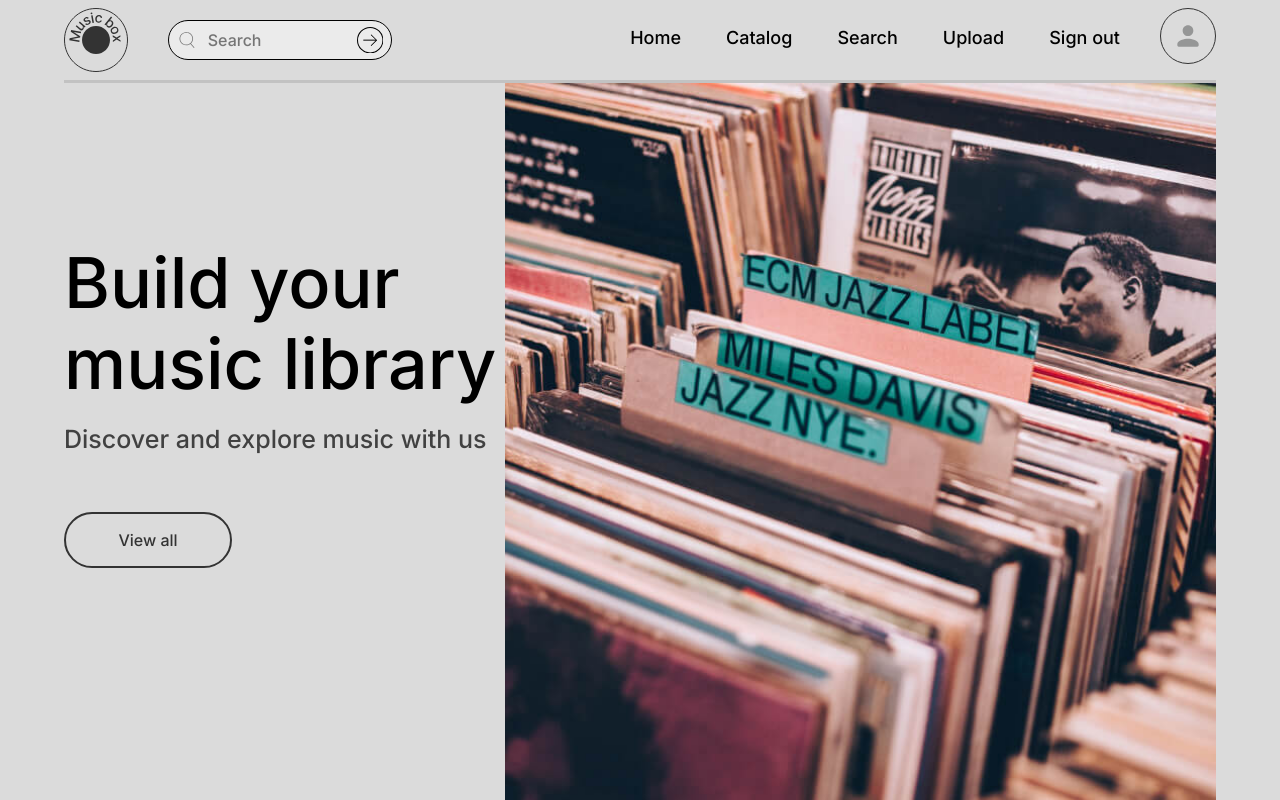
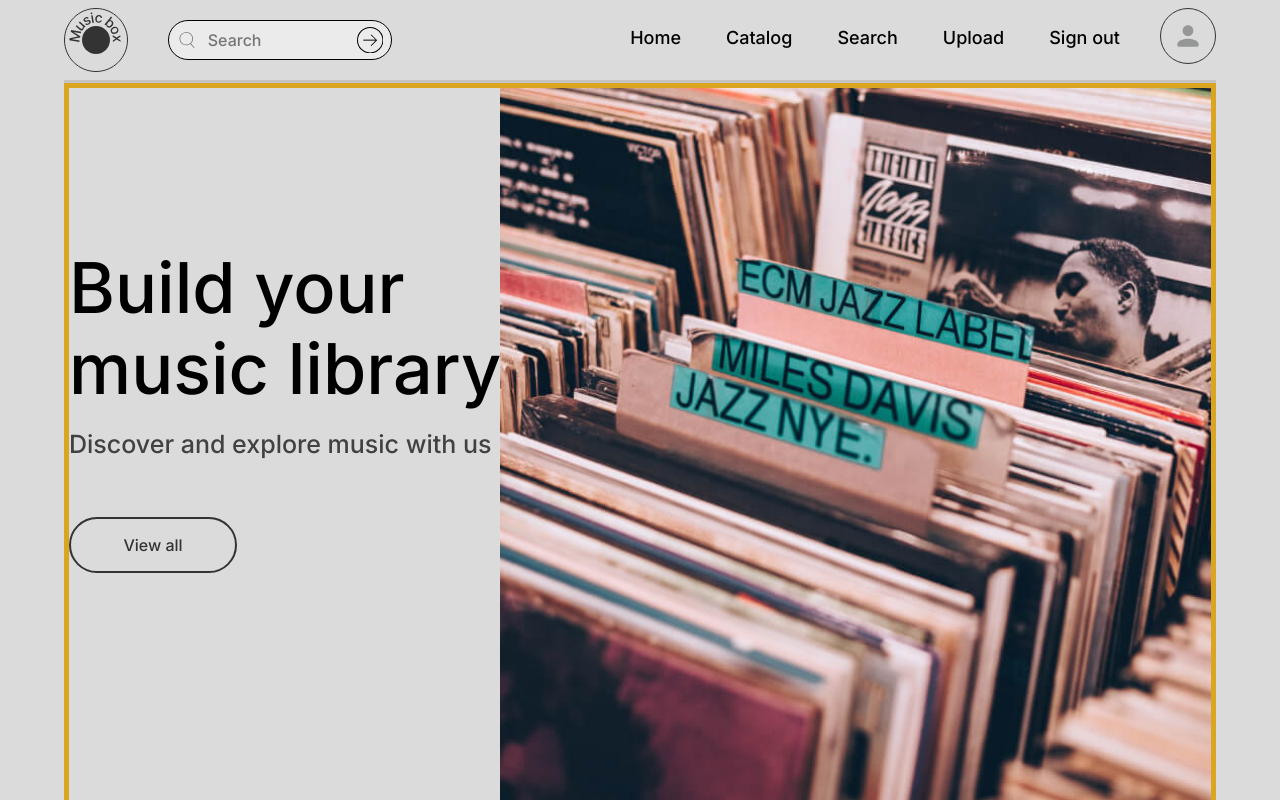
Before and after one commit to eprikhodko/music-box, a React (Create React App) app: page / in a window 1280 px wide. Shown: the top 800 px of the page. Built offline with nearby package versions, Linux system fonts and the light colour scheme; no server answers.

Commit message:
Make footer stick to the bottom of the page

```diff
--- a/src/components/Footer.js
+++ b/src/components/Footer.js
@@ -5,8 +5,6 @@ import PropTypes from "prop-types"
 import { ReactComponent as IconInstagram } from "../icons/social/instagram-icon.svg"
 import { ReactComponent as IconFacebook } from "../icons/social/facebook-icon.svg"
 import { ReactComponent as IconTwitter } from "../icons/social/twitter-icon.svg"
-
-import { ContainerMain } from "./shared/Containers"
 
 const ContainerFooter = styled.div`
   /* max-width: 1440px; */
@@ -100,7 +98,6 @@ const GridElement = styled.div`
 function Footer({ $marginTop }) {
   return (
     <footer>
-      <ContainerMain>
       <ContainerFooter $marginTop={$marginTop}>
         <FooterContent>
           <GridElement>
@@ -195,7 +192,6 @@ function Footer({ $marginTop }) {
           <Copyright>© Copyright MusicBox</Copyright>
         </FooterContent>
       </ContainerFooter>
-      </ContainerMain>
     </footer>
   )
 }
--- a/src/components/shared/Containers.js
+++ b/src/components/shared/Containers.js
@@ -4,7 +4,13 @@ export const ContainerMain = styled.div`
   width: 90%;
   max-width: 90em;
   margin: 0 auto;
-  /* border: 5px solid goldenrod; */
+  border: 5px solid goldenrod;
+
+  /* ########## make Footer stick to the bottom of the page ########## */
+  /* set ContainerMain height to 100vh. This means that ContainerMain will take 100% of viewport height*/
+  min-height: 100vh;
+  display: flex;
+  flex-direction: column;
 `
 
 export const Content = styled.div`
--- a/src/pages/collection.js
+++ b/src/pages/collection.js
@@ -1,13 +1,25 @@
+import styled from "styled-components"
 import Footer from "../components/Footer"
 import Header from "../components/Header"
+import { ContainerMain } from "../components/shared/Containers"
+
+const PageBody = styled.main`
+  /* flex-grow defines how much a flexbox item should grow if there's space available */
+  /* make PageBody fill up all remaining space if no other flexbox item has a flex-grow value*/
+  flex-grow: 1;
+`
 
 function Collection() {
   return (
-    <>
+    <ContainerMain>
       <Header />
-      collection content
+      <PageBody>
+        <div>Collection title</div>
+        <div>collection grid</div>
+        <button type="button">show more</button>
+      </PageBody>
       <Footer />
-    </>
+    </ContainerMain>
   )
 }
 
```
Lines whose indentation alone changed are shown as unchanged.
